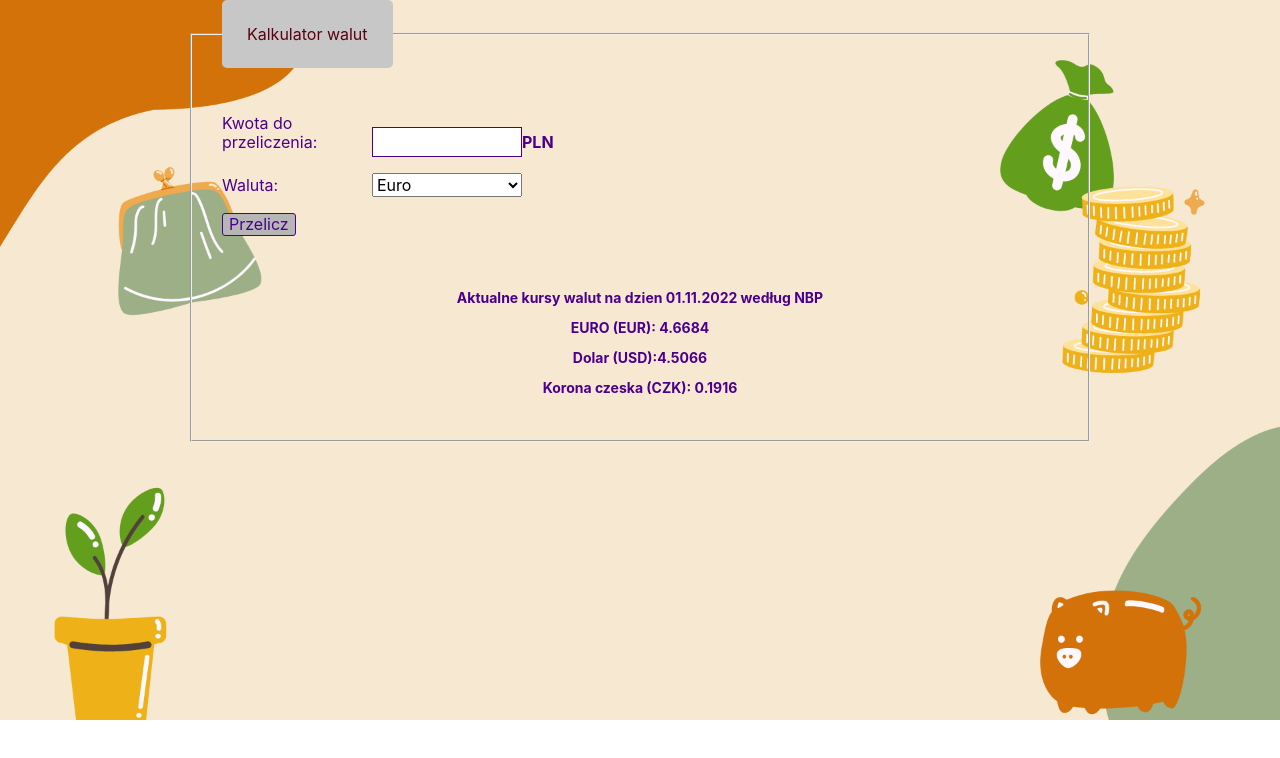
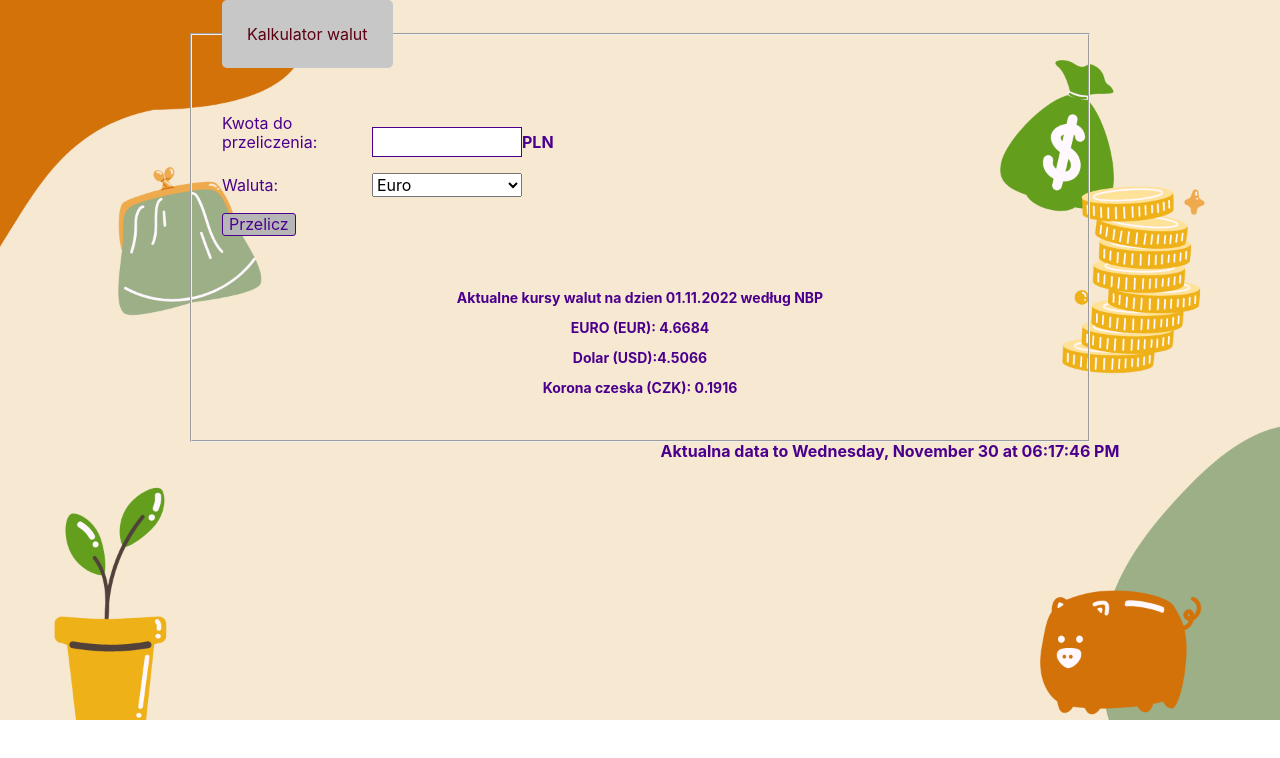
Before and after one commit to PrzemekBiernat1998/kantor-react, a React (Create React App) app: page / in a window 1280 px wide. Shown: the top 758 px of the page. Built offline with nearby package versions, Linux system fonts and the light colour scheme; a web font is replaced by a local one.

Commit message:
date and time udded under container

```diff
--- a/src/App.js
+++ b/src/App.js
@@ -1,3 +1,4 @@
+import CurrentDate from './DateTime';
 import Form from './Form';
 
 
@@ -5,7 +6,9 @@ function App() {
   return (
     <div className="App">
       <Form />
+      <CurrentDate />
     </div>
+
   );
 }
 
--- /dev/null
+++ b/src/DateTime/index.js
@@ -0,0 +1,29 @@
+import { useState, useEffect } from "react";
+import "./style.css";
+
+const CurrentDate = () => {
+    const[newDate, setNewDate] = useState(new Date());
+
+    useEffect(() => {
+        const invtervalId = setInterval(() =>{
+            setNewDate(new Date());
+        }, 1000);
+        return () => {
+            clearInterval(invtervalId);
+        };
+    }, []);
+    return (
+        <div className="date">
+            Aktualna data to {" "}
+            {newDate.toLocaleString(undefined, {
+                weekday: "long",
+                hour:"2-digit",
+                minute: "2-digit",
+                second: "2-digit",
+                day:"numeric",
+                month: "long"
+            })}
+        </div>
+    );
+};
+export default CurrentDate;
--- /dev/null
+++ b/src/DateTime/style.css
@@ -0,0 +1,10 @@
+.date{
+    display: flex;
+    text-align: right;
+    justify-content:space-around;
+    justify-items: auto;
+    padding-left: 500px;
+    margin: 0 10px 10px;
+    font-weight: bold;
+    color: rgb(75, 0, 141);
+}
--- a/src/Form/Result/style.css
+++ b/src/Form/Result/style.css
@@ -1,5 +1,5 @@
 .result {
     color: red;
-    text-align: center;
+    padding-left: 80px;
     font-size: 20px;;
 }
```
